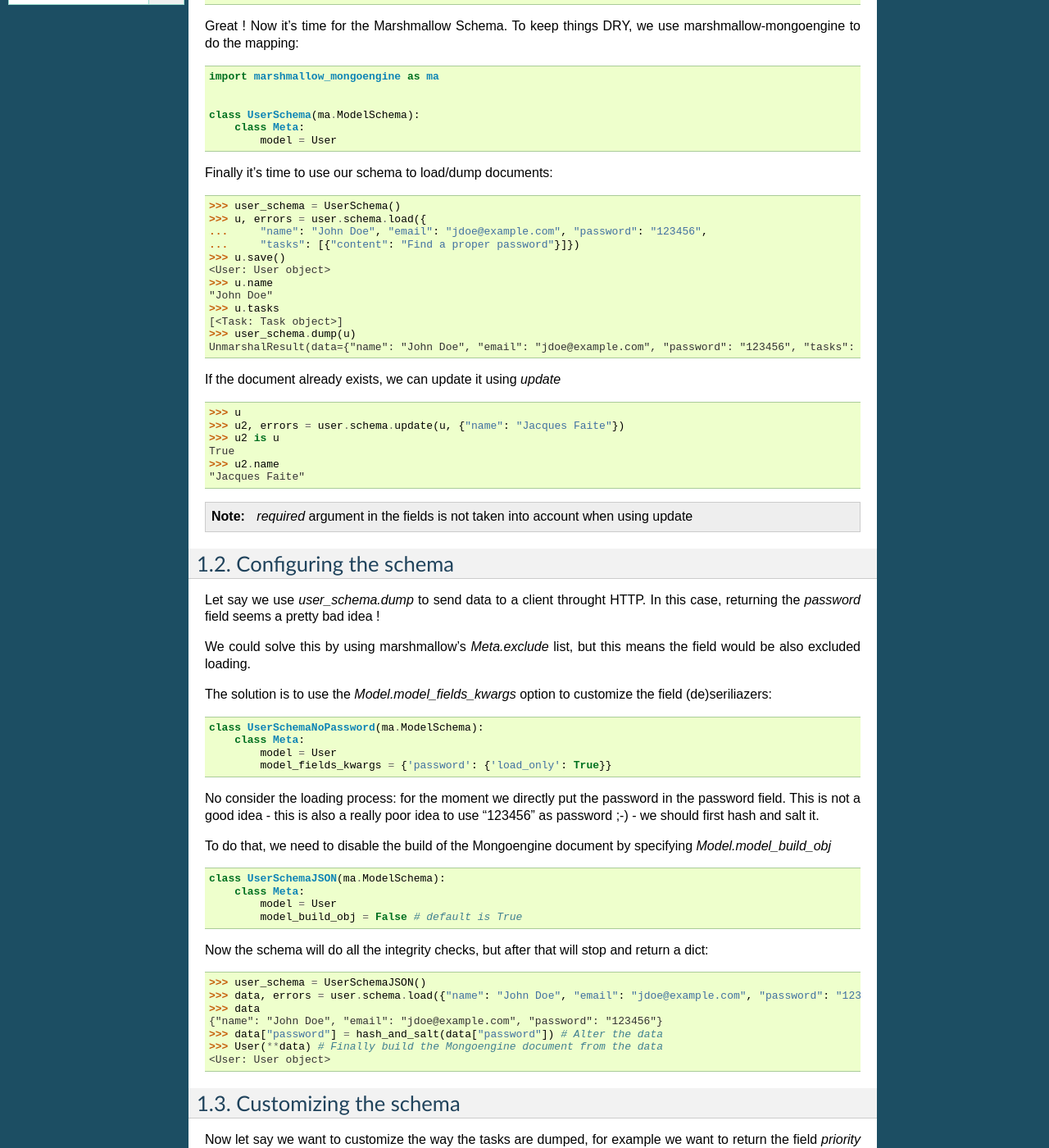
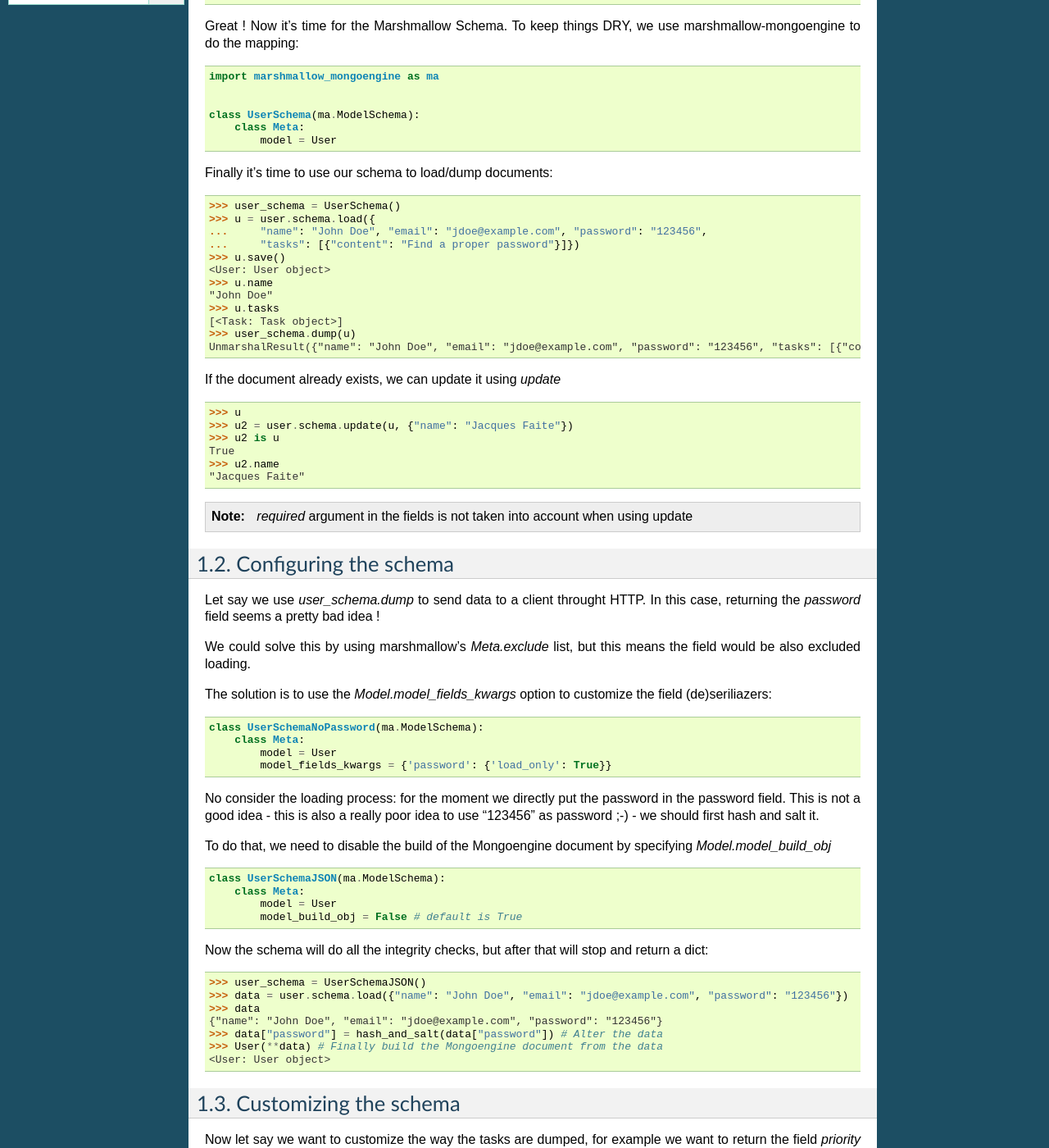
Before and after one commit to MongoEngine/marshmallow-mongoengine, a Sphinx documentation site: the page built from docs/tutorial.rst, in a window 1280 px wide and 1400 px high, scrolled down 431 px. Shown: the whole window at 82% size. Built offline with Sphinx 7.4.7, drawn with Linux system fonts in a browser that asks for light colours.

```diff
--- a/docs/tutorial.rst
+++ b/docs/tutorial.rst
@@ -44,7 +44,7 @@ Finally it's time to use our schema to load/dump documents:
 .. code-block:: python
 
     >>> user_schema = UserSchema()
-    >>> u, errors = user.schema.load({
+    >>> u = user.schema.load({
     ...     "name": "John Doe", "email": "jdoe@example.com", "password": "123456",
     ...     "tasks": [{"content": "Find a proper password"}]})
     >>> u.save()
@@ -54,7 +54,7 @@ Finally it's time to use our schema to load/dump documents:
     >>> u.tasks
     [<Task: Task object>]
     >>> user_schema.dump(u)
-    UnmarshalResult(data={"name": "John Doe", "email": "jdoe@example.com", "password": "123456", "tasks": [{"content": "Find a proper password", "priority": 1}]}, errors={})
+    UnmarshalResult({"name": "John Doe", "email": "jdoe@example.com", "password": "123456", "tasks": [{"content": "Find a proper password", "priority": 1}]})
 
 
 If the document already exists, we can update it using `update`
@@ -62,7 +62,7 @@ If the document already exists, we can update it using `update`
 .. code-block:: python
 
     >>> u
-    >>> u2, errors = user.schema.update(u, {"name": "Jacques Faite"})
+    >>> u2 = user.schema.update(u, {"name": "Jacques Faite"})
     >>> u2 is u
     True
     >>> u2.name
@@ -111,7 +111,7 @@ Now the schema will do all the integrity checks, but after that will stop and re
 .. code-block:: python
 
     >>> user_schema = UserSchemaJSON()
-    >>> data, errors = user.schema.load({"name": "John Doe", "email": "jdoe@example.com", "password": "123456"})
+    >>> data = user.schema.load({"name": "John Doe", "email": "jdoe@example.com", "password": "123456"})
     >>> data
     {"name": "John Doe", "email": "jdoe@example.com", "password": "123456"}
     >>> data["password"] = hash_and_salt(data["password"]) # Alter the data
@@ -152,6 +152,6 @@ we only have to redefine the `property` field and we're done !
     ...             tasks=[{"content": "Find a proper password"},
     ...                    {"content": "Learn to cook", "priority": 2},
     ...                    {"content": "Fix issues", "priority": 3}])
-    >>> dump, errors = user.schema.dump(user)
+    >>> dump = user.schema.dump(user)
     >>> dump
     {"name": "John Doe", "email": "jdoe@example.com", "tasks": [{"content": "Find a proper password", "priority": "High"}, {"content": "Learn to cook", "priority": "Medium"}, {"content": "Fix issues", "priority": "Will do tomorrow"}]}
```
Also changed, not shown: 6 other files.
